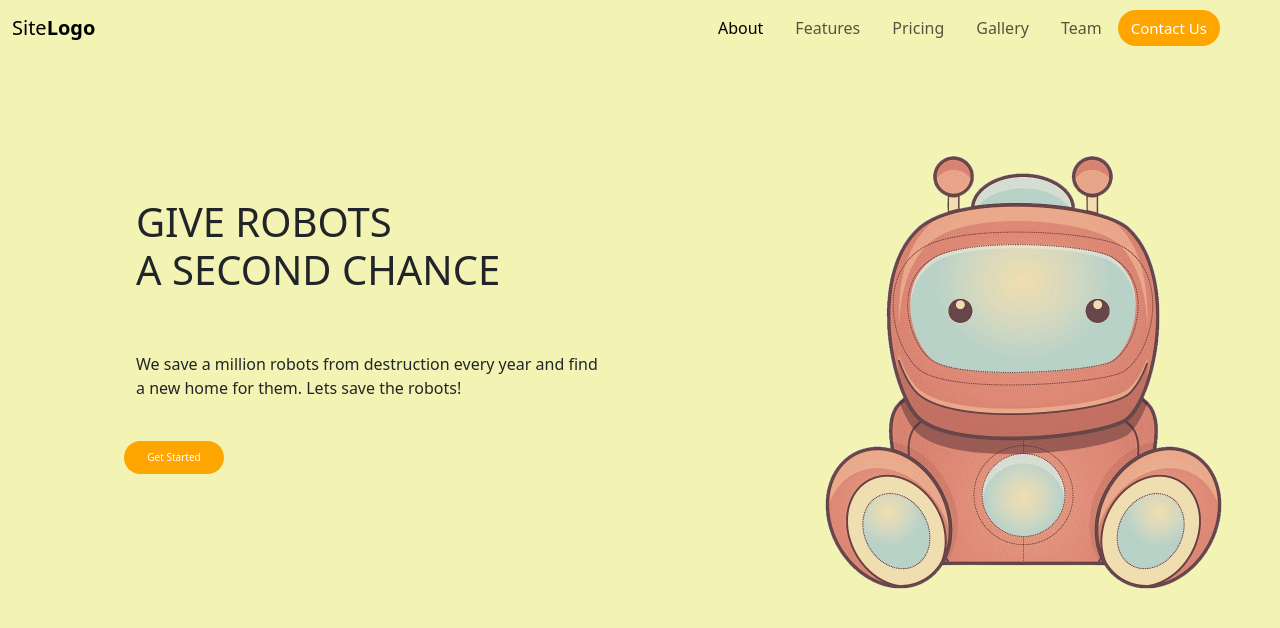
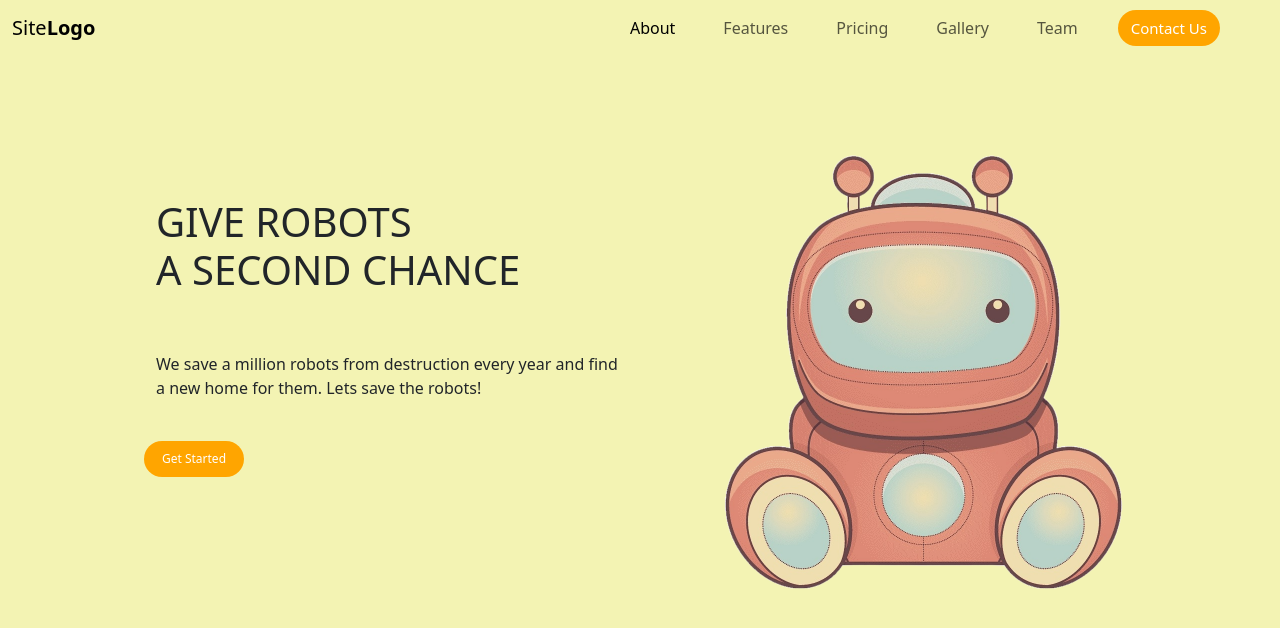
Before and after one commit to fatima-dev23/MiniHackathon, a plain HTML site: page index.html in a window 1280 px wide. Drawn offline with nearby package versions, Linux system fonts and the light colour scheme.

Commit message:
maybe final commit

```diff
--- a/index.html
+++ b/index.html
@@ -18,23 +18,23 @@
           </button>
           <div class="collapse navbar-collapse" id="navbarSupportedContent">
             <ul class="navbar-nav ms-auto mb-2 mb-lg-0">
-              <li class="nav-item mx-2">
+              <li class="nav-item mx-3">
                 <a class="nav-link active" aria-current="page" href="#">About</a>
               </li>
-              <li class="nav-item mx-2">
+              <li class="nav-item mx-3">
                 <a class="nav-link" href="#">Features</a>
               </li>
-              <li class="nav-item mx-2">
+              <li class="nav-item mx-3">
                 <a class="nav-link" href="#">Pricing</a>
               </li>
-              <li class="nav-item mx-2">
+              <li class="nav-item mx-3">
                 <a class="nav-link" href="#">Gallery</a>
               </li>
-              <li class="nav-item mx-2">
+              <li class="nav-item mx-3">
                 <a class="nav-link" href="#">Team</a>
               </li>
             </ul>
-            <button class="btn me-5" type="submit">Contact Us</button>
+            <button class="btn me-5 mx-3" type="submit">Contact Us</button>
           </div>
         </div>
       </nav>
--- a/style.css
+++ b/style.css
@@ -1,5 +1,8 @@
 *{
     font-family:system-ui, -apple-system, BlinkMacSystemFont, 'Segoe UI', Roboto, Oxygen, Ubuntu, Cantarell, 'Open Sans', 'Helvetica Neue', sans-serif;
+}
+.container-fluid{
+    background-color: rgb(243, 243, 179) !important;
 }
 
 .navbar{
@@ -21,7 +24,7 @@
 .content{
     position: absolute;
     top: 150px;
-    left: 100px;
+    left: 120px;
     z-index: 1;
 }
 
@@ -34,7 +37,7 @@
     border-radius: 20px;
     background-color: orange;
     width: 100px;
-    font-size: 10px;
+    font-size: 12px;
     justify-content: center;
     align-items: center;
     margin-top: 25px;
@@ -44,7 +47,7 @@
 .bg-image{
     position: absolute;
     top: 150px;
-    right: 20px;
+    right: 120px;
     max-width: 100%;
 }
 
```
